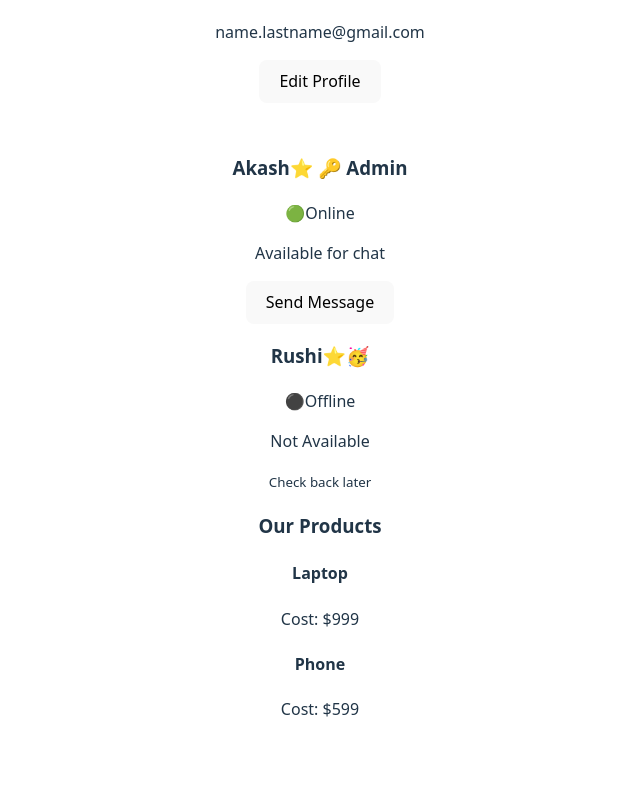
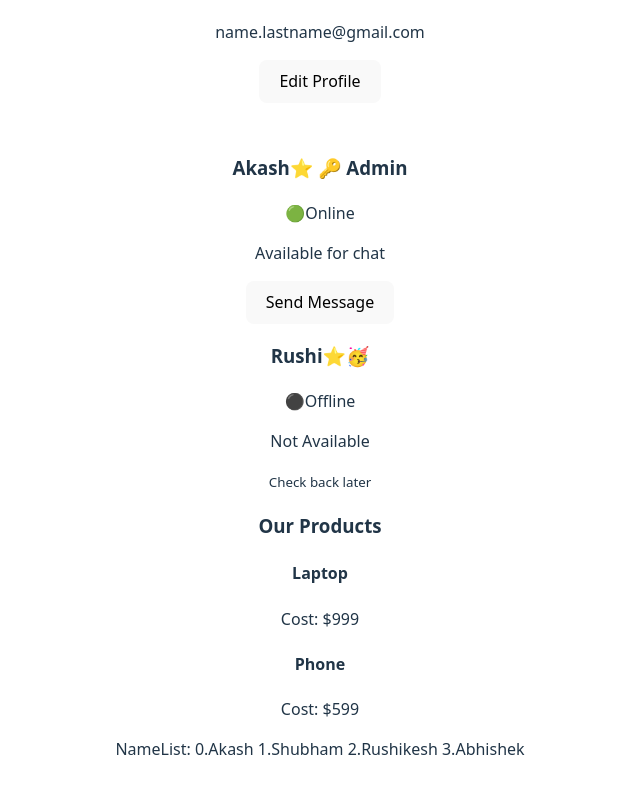
Before and after one commit to AkashWarkhad/React19-Tutorial, a React (Vite) app in the folder hello-world/: page / in a window 1280 px wide. Shown: the part 1379-2172 px from the top of the page, without its empty margins (320-960 px from the left). Before the commit the page ends 2148 px from the top, so only its background shows below. Built offline with nearby package versions, Linux system fonts and the light colour scheme.

Commit message:
Add changes

```diff
--- a/hello-world/src/JSX/App.jsx
+++ b/hello-world/src/JSX/App.jsx
@@ -11,6 +11,7 @@ import { SpreadPropsPattern } from "./SpreadPropsPattern.jsx";
 import { WrapJsxPropsPattern } from "./WrapJsxPropsPattern.jsx";
 import { ConditionalRendering } from "./conditionalRendering.jsx";
 import { ListRendering } from "./ListRendering.jsx";
+import { KeyAntiPatternLists } from "./KeyAntiPatternInLists.jsx";
 
 function App() {
   return (
@@ -69,6 +70,8 @@ function App() {
       />
 
       <ListRendering />
+
+      <KeyAntiPatternLists />
     </div>
   );
 }
--- /dev/null
+++ b/hello-world/src/JSX/KeyAntiPatternInLists.jsx
@@ -0,0 +1,11 @@
+export const KeyAntiPatternLists = () => {
+  const names = ["Akash", "Shubham", "Rushikesh", "Abhishek"];
+
+  //Use key as value from the list
+  //const nameElements = names.map((x) => <span key={x}>{x}, </span>);
+
+  //Use index as key from the Map(ele, index)
+  const nameElements = names.map((x, index)=> <span key= {index}>{index}.{x} </span>)
+
+  return <div>NameList: {nameElements}</div>;
+};
```
